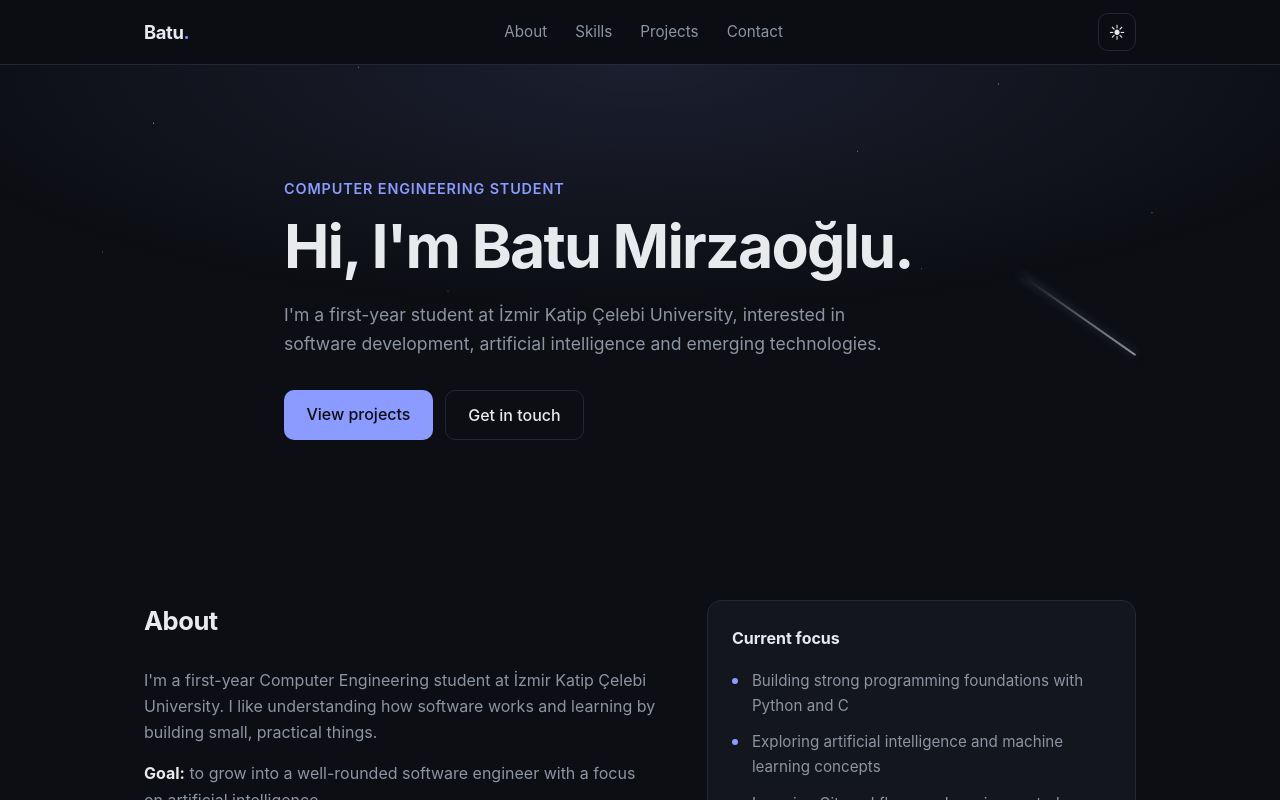
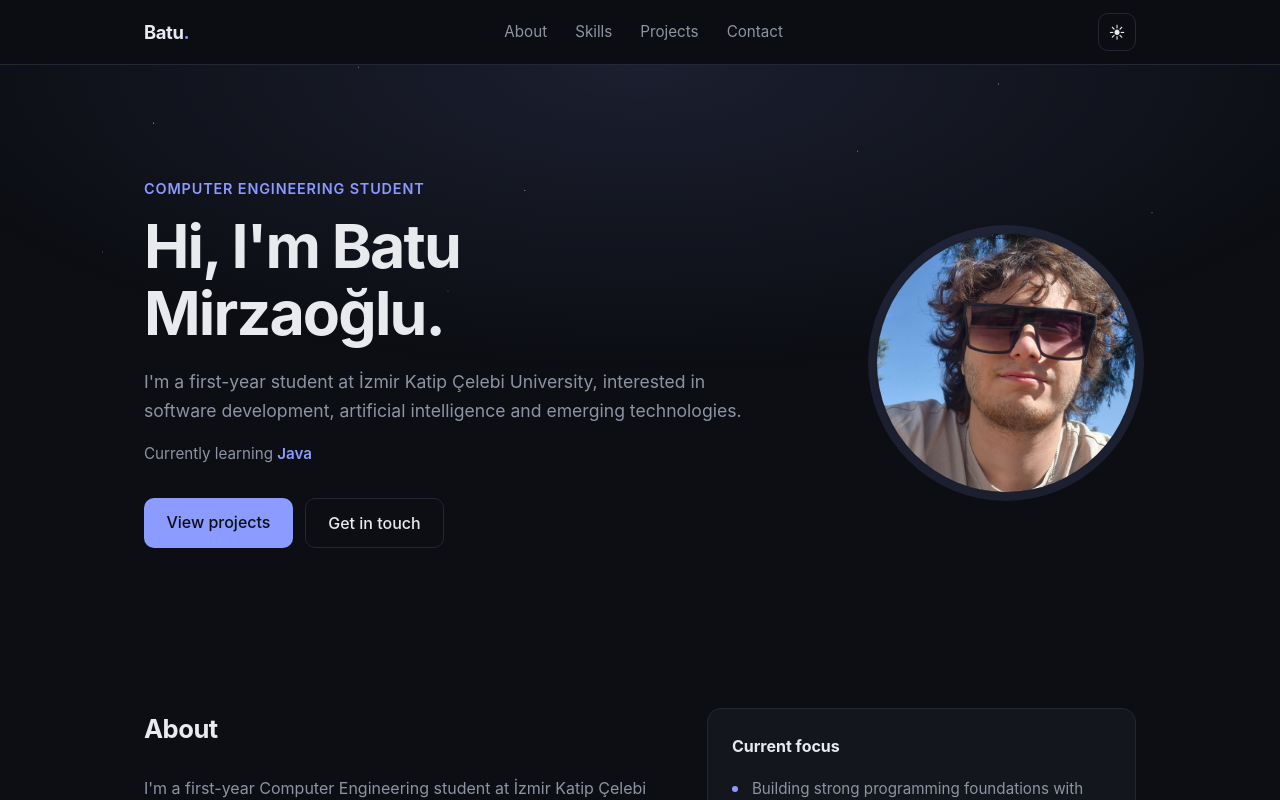
Before and after one commit to batumirzaoglu0/portfolio, a React (Vite) app: page / in a window 1280 px wide. Shown: the top 800 px of the page. Built offline with nearby package versions, Linux system fonts and the light colour scheme.

Commit message:
feat: add profile photo and rotating learning text to hero

```diff
--- a/src/App.css
+++ b/src/App.css
@@ -26,7 +26,25 @@
   padding: 7rem 0 5rem;
   background: radial-gradient(60% 55% at 50% 0%, var(--accent-soft), transparent);
 }
-.hero .container { max-width: 760px; }
+.hero-grid { display: grid; grid-template-columns: 1fr auto; gap: 3rem; align-items: center; }
+.hero-text { max-width: 620px; }
+.hero-photo {
+  width: 260px; height: 260px; object-fit: cover; border-radius: 50%;
+  border: 1px solid var(--border); box-shadow: 0 0 0 8px var(--accent-soft);
+}
+.learning { margin-top: 1rem; color: var(--muted); font-size: 0.95rem; }
+.rotator { display: inline-block; color: var(--accent); font-weight: 600; animation: fade-up 0.5s ease; }
+
+@keyframes fade-up {
+  from { opacity: 0; transform: translateY(8px); }
+  to   { opacity: 1; transform: translateY(0); }
+}
+.hero-text > *, .hero-photo { animation: fade-up 0.8s ease both; }
+.hero-text > :nth-child(2) { animation-delay: 0.1s; }
+.hero-text > :nth-child(3) { animation-delay: 0.2s; }
+.hero-text > :nth-child(4) { animation-delay: 0.3s; }
+.hero-text > :nth-child(5) { animation-delay: 0.4s; }
+.hero-photo { animation-delay: 0.2s; }
 .eyebrow { color: var(--accent); font-weight: 600; font-size: 0.9rem; letter-spacing: 0.06em; text-transform: uppercase; }
 .hero h1 { font-size: clamp(2.3rem, 6vw, 3.8rem); line-height: 1.1; letter-spacing: -0.03em; margin: 0.75rem 0 1.25rem; }
 .lead { color: var(--muted); font-size: 1.1rem; max-width: 600px; }
@@ -95,6 +113,10 @@
 
 /* Responsive */
 @media (max-width: 800px) {
+    .hero-grid { grid-template-columns: 1fr; gap: 2rem; text-align: center; }
+  .hero-photo { order: -1; margin: 0 auto; width: 160px; height: 160px; }
+  .hero-text { margin: 0 auto; }
+  .hero-actions { justify-content: center; }
   .about-grid, .skill-groups { grid-template-columns: 1fr; }
   .about-grid { gap: 2rem; }
   .section { padding: 3.5rem 0; }
@@ -156,6 +178,7 @@
 }
 
 @media (prefers-reduced-motion: reduce) {
+    .hero-text > *, .hero-photo, .rotator { animation: none; }
   .star { display: none; }
   .sky::before { animation: none; }
 }
--- a/src/components/Hero.jsx
+++ b/src/components/Hero.jsx
@@ -1,17 +1,45 @@
+import { useState, useEffect } from 'react';
+import profile from '../assets/profile.jpg';
+
+const words = ['C', 'Python', 'Java', 'AI'];
+
 function Hero() {
+  const [index, setIndex] = useState(0);
+
+  useEffect(() => {
+    const timer = setInterval(() => {
+      setIndex((prev) => (prev + 1) % words.length);
+    }, 2200);
+    return () => clearInterval(timer);
+  }, []);
+
   return (
     <section id="home" className="hero">
-      <div className="container">
+      <div className="container hero-grid">
+        <div className="hero-text">
           <p className="eyebrow">Computer Engineering Student</p>
           <h1>Hi, I'm Batu Mirzaoğlu.</h1>
           <p className="lead">
             I'm a first-year student at İzmir Katip Çelebi University, interested in
             software development, artificial intelligence and emerging technologies.
           </p>
+          <p className="learning">
+            Currently learning{' '}
+            <span key={words[index]} className="rotator">{words[index]}</span>
+          </p>
           <div className="hero-actions">
             <a href="#projects" className="btn">View projects</a>
             <a href="#contact" className="btn btn-ghost">Get in touch</a>
           </div>
+        </div>
+
+        <img
+          src={profile}
+          alt="Portrait of Batu Mirzaoğlu"
+          className="hero-photo"
+          width="260"
+          height="260"
+        />
       </div>
     </section>
   );
```
Also changed, not shown: src/assets/profile.jpg (added). Lines whose indentation alone changed are shown as unchanged.
